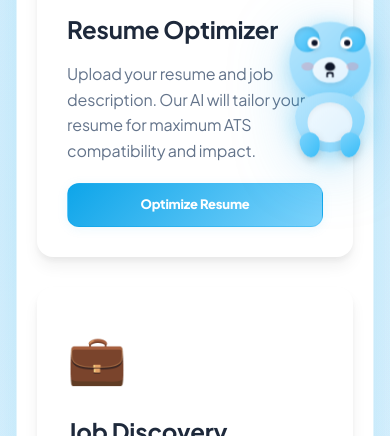
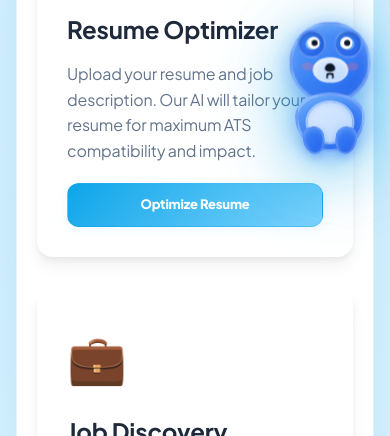
Before and after one commit to AmjadAlthabteh/breakinai, a website: page public/index.html in a window 390 px wide. Shown: the part 664-1100 px from the top of the page. Drawn offline with Linux system fonts and the light colour scheme.

Commit message:
Make bear mascot bigger, bluer, and more adorable
Bear Improvements:
- Increased bear size by 30% for better visibility
- Changed to vibrant blue gradient (#60a5fa to #2563eb)
- Added white borders and enhanced shadows for depth
- Added inner ear details with lighter blue
- Enhanced speech bubbles with blue borders
- Improved belly and paw styling with better gradients
- Added more pronounced 3D effects with inset shadows

All features verified working:
- Resume optimizer: parses and optimizes resumes with AI
- Job search: filters and sorts jobs properly
- Match scoring: scores resume-job compatibility
- All buttons functional and responsive
- Bear mascot animates and shows messages on hover

```diff
--- a/public/css/bear-mascot.css
+++ b/public/css/bear-mascot.css
@@ -7,6 +7,8 @@
   z-index: 1000;
   cursor: pointer;
   animation: bearFloat 3s ease-in-out infinite;
+  transform: scale(1.3);
+  filter: drop-shadow(0 15px 35px rgba(14, 165, 233, 0.4));
 }
 
 @keyframes bearFloat {
@@ -24,11 +26,14 @@
   position: relative;
   width: 80px;
   height: 80px;
-  background: linear-gradient(135deg, #bae6fd 0%, #7dd3fc 100%);
+  background: linear-gradient(135deg, #60a5fa 0%, #3b82f6 50%, #2563eb 100%);
   border-radius: 50%;
   margin: 0 auto;
-  box-shadow: 0 5px 20px rgba(14, 165, 233, 0.3);
+  box-shadow: 0 5px 20px rgba(59, 130, 246, 0.5),
+              inset 0 -3px 8px rgba(37, 99, 235, 0.3),
+              inset 0 3px 8px rgba(147, 197, 253, 0.5);
   animation: bearBreath 2s ease-in-out infinite;
+  border: 3px solid rgba(255, 255, 255, 0.3);
 }
 
 @keyframes bearBreath {
@@ -39,12 +44,26 @@
 /* Bear Ears */
 .bear-ear {
   position: absolute;
-  width: 25px;
-  height: 25px;
-  background: linear-gradient(135deg, #7dd3fc 0%, #38bdf8 100%);
+  width: 28px;
+  height: 28px;
+  background: linear-gradient(135deg, #3b82f6 0%, #2563eb 100%);
   border-radius: 50%;
   top: 5px;
-  box-shadow: inset 0 2px 5px rgba(0, 0, 0, 0.1);
+  box-shadow: inset 0 2px 5px rgba(0, 0, 0, 0.2),
+              0 3px 8px rgba(59, 130, 246, 0.4);
+  border: 2px solid rgba(255, 255, 255, 0.2);
+}
+
+.bear-ear::after {
+  content: '';
+  position: absolute;
+  width: 12px;
+  height: 12px;
+  background: linear-gradient(135deg, #93c5fd 0%, #60a5fa 100%);
+  border-radius: 50%;
+  top: 50%;
+  left: 50%;
+  transform: translate(-50%, -50%);
 }
 
 .bear-ear-left {
@@ -117,10 +136,12 @@
   position: relative;
   width: 35px;
   height: 25px;
-  background: linear-gradient(135deg, #f0f9ff 0%, #e0f2fe 100%);
+  background: linear-gradient(135deg, #dbeafe 0%, #bfdbfe 100%);
   border-radius: 50%;
   margin: 5px auto;
-  box-shadow: 0 2px 5px rgba(0, 0, 0, 0.08);
+  box-shadow: 0 2px 5px rgba(59, 130, 246, 0.2),
+              inset 0 2px 5px rgba(255, 255, 255, 0.5);
+  border: 1px solid rgba(255, 255, 255, 0.5);
 }
 
 .bear-nose {
@@ -171,33 +192,39 @@
   position: relative;
   width: 70px;
   height: 60px;
-  background: linear-gradient(135deg, #bae6fd 0%, #7dd3fc 100%);
+  background: linear-gradient(135deg, #60a5fa 0%, #3b82f6 50%, #2563eb 100%);
   border-radius: 50% 50% 50% 50% / 40% 40% 60% 60%;
   margin: -10px auto 0;
-  box-shadow: 0 5px 20px rgba(14, 165, 233, 0.3);
+  box-shadow: 0 5px 20px rgba(59, 130, 246, 0.5),
+              inset 0 -3px 8px rgba(37, 99, 235, 0.3),
+              inset 0 3px 8px rgba(147, 197, 253, 0.5);
+  border: 3px solid rgba(255, 255, 255, 0.3);
 }
 
 .bear-belly {
   position: absolute;
   width: 45px;
   height: 40px;
-  background: linear-gradient(135deg, #f0f9ff 0%, #e0f2fe 100%);
+  background: linear-gradient(135deg, #dbeafe 0%, #bfdbfe 100%);
   border-radius: 50%;
   top: 50%;
   left: 50%;
   transform: translate(-50%, -50%);
-  box-shadow: inset 0 2px 5px rgba(0, 0, 0, 0.05);
+  box-shadow: inset 0 2px 5px rgba(59, 130, 246, 0.15),
+              0 0 0 2px rgba(255, 255, 255, 0.5);
 }
 
 /* Bear Paws */
 .bear-paw {
   position: absolute;
-  width: 20px;
-  height: 25px;
-  background: linear-gradient(135deg, #7dd3fc 0%, #38bdf8 100%);
+  width: 22px;
+  height: 28px;
+  background: linear-gradient(135deg, #3b82f6 0%, #2563eb 100%);
   border-radius: 50% 50% 50% 50% / 40% 40% 60% 60%;
   bottom: -5px;
-  box-shadow: 0 3px 8px rgba(0, 0, 0, 0.15);
+  box-shadow: 0 3px 8px rgba(59, 130, 246, 0.4),
+              inset 0 2px 5px rgba(147, 197, 253, 0.3);
+  border: 2px solid rgba(255, 255, 255, 0.2);
 }
 
 .bear-paw-left {
@@ -215,13 +242,14 @@
   position: absolute;
   bottom: 100%;
   right: -20px;
-  margin-bottom: 15px;
-  background: white;
-  border: 2px solid #bae6fd;
-  border-radius: 16px;
-  padding: 12px 16px;
-  min-width: 150px;
-  box-shadow: 0 8px 24px rgba(14, 165, 233, 0.2);
+  margin-bottom: 20px;
+  background: linear-gradient(135deg, #ffffff 0%, #f0f9ff 100%);
+  border: 3px solid #3b82f6;
+  border-radius: 20px;
+  padding: 14px 18px;
+  min-width: 160px;
+  box-shadow: 0 10px 30px rgba(59, 130, 246, 0.35),
+              inset 0 2px 8px rgba(147, 197, 253, 0.3);
   animation: bubblePop 0.3s cubic-bezier(0.34, 1.56, 0.64, 1);
 }
 
```
